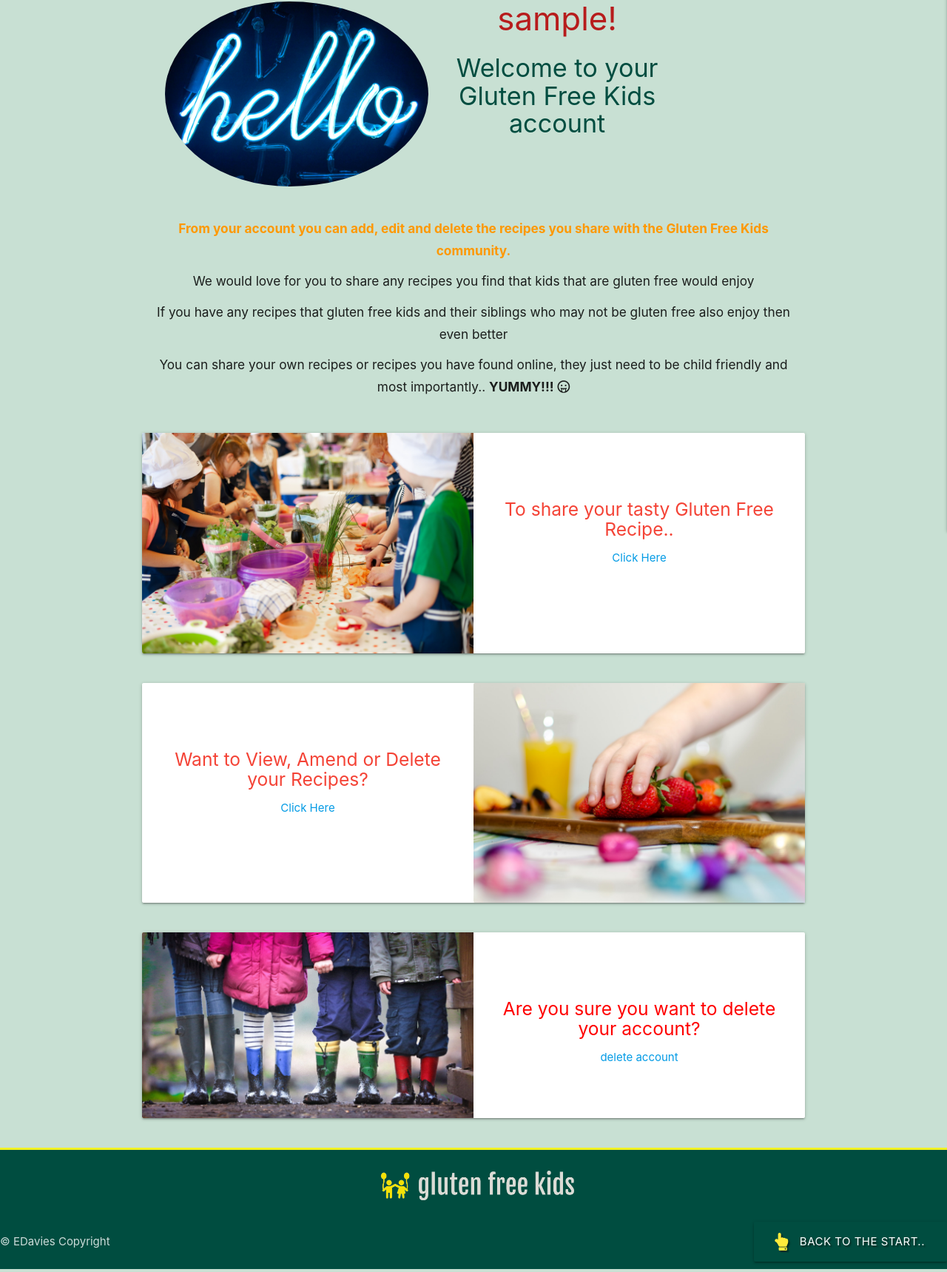
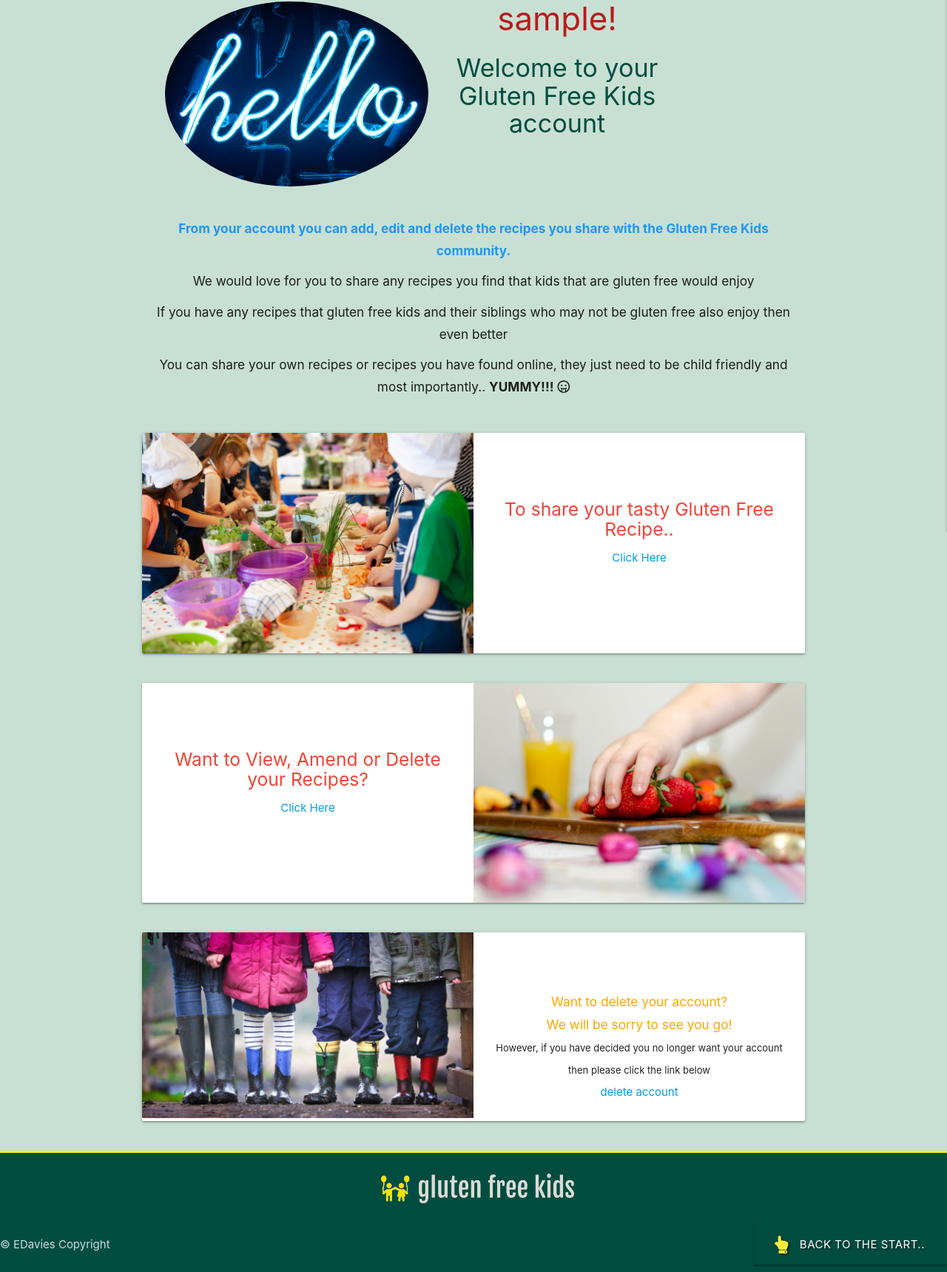
Before and after one commit to EDavies2020/GFRecipes_MS3, a Flask app: page /account/1 in a window 1280 px wide. Shown: the part 142-1861 px from the top of the page at 74% size. Run offline with Flask 2, Linux system fonts and the light colour scheme; the visitor is signed in with stand-in values (Sample User, id 1); a database or web service that is not in the repository returns one stand-in record (values such as "Sample title"); some libraries are stand-ins or nearby versions.

Commit message:
account page css changes

```diff
--- a/static/css/style.css
+++ b/static/css/style.css
@@ -113,11 +113,14 @@ body {
 #account-delete {
     margin-top: 50px;
 }
-#account-delete h5 {
-    color: red;
+#account-delete h6 {
+    color: orange;
 }
 #account-delete p {
     font-size: small;
+}
+#account-delete a:hover {
+    text-decoration: underline;
 }
 /* add recipes page */
 .add-recipe-title {
--- a/templates/account.html
+++ b/templates/account.html
@@ -11,7 +11,7 @@
     </div>
     <div class="col s12">
         <div class="account-page-intro">
-            <h6 class="center-align orange-text darken-4"><b>From your account you can add, edit and delete the recipes
+            <h6 class="center-align blue-text darken-4"><b>From your account you can add, edit and delete the recipes
                     you share with the Gluten Free Kids community.</b></h6>
             <h6 class="center-align">We would love for you to share any recipes you find that kids that are gluten free
                 would enjoy</h6>
@@ -58,7 +58,9 @@
         </div>
         <div class="card-stacked">
             <div class="card-content center-align" id="account-delete">
-                <h5>Are you sure you want to delete your account?</h5>
+                <h6>Want to delete your account?</h6>
+                <h6>We will be sorry to see you go!</h6>
+                <p>However, if you have decided you no longer want your account then please click the link below</p>
                 <a class="modal-trigger" href="#deletemodal">delete account</a>
                     <div id="deletemodal" class="modal">
                         <div class="modal-content">
```
